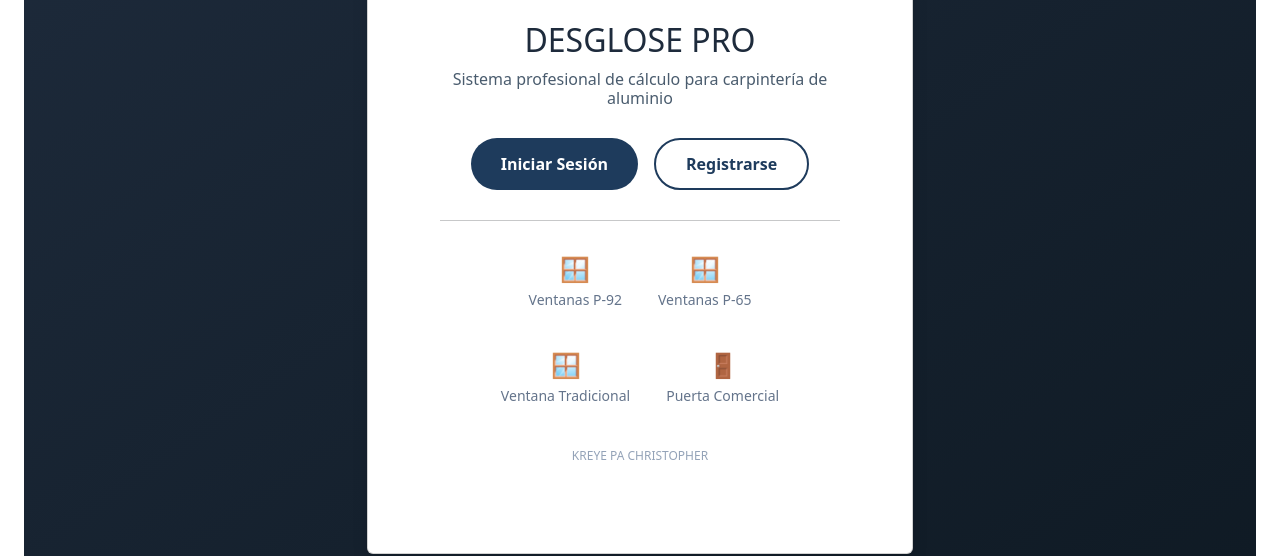
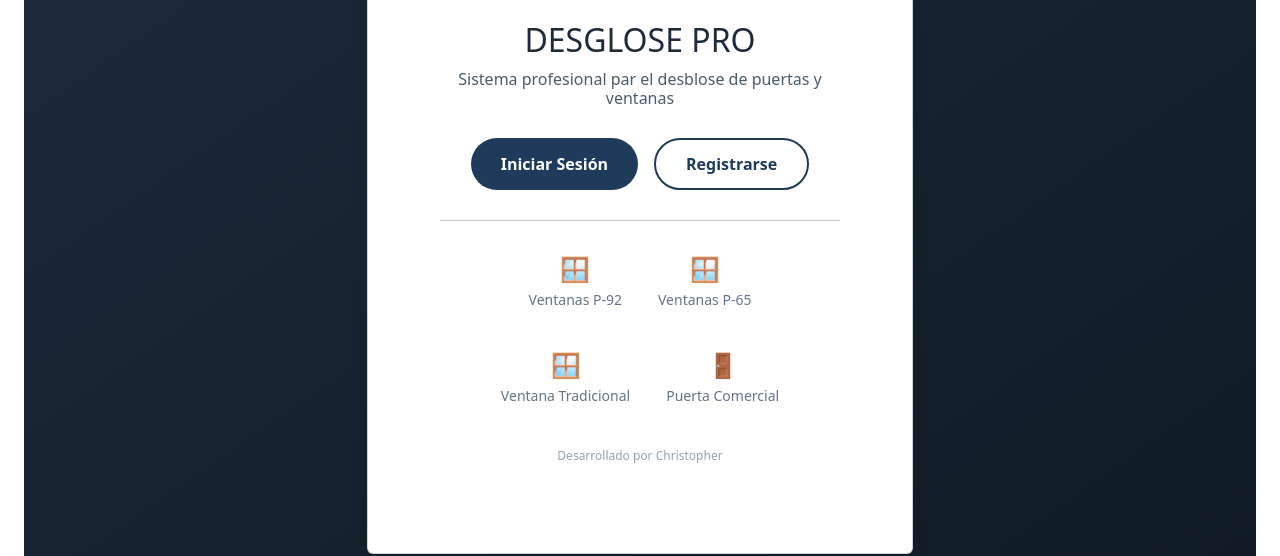
Before and after one commit to christopher801/desglose-pro, a React (Vite) app: page / in a window 1280 px wide. Shown: the part 275-831 px from the top of the page. Built offline with nearby package versions, Linux system fonts and the light colour scheme; no server answers.

Commit message:
fix: WelcomePages

```diff
--- a/src/pages/Welcome.jsx
+++ b/src/pages/Welcome.jsx
@@ -32,7 +32,7 @@ const Welcome = () => {
                 <div style={{ fontSize: '64px', marginBottom: '20px' }}>🪟</div>
                 <h1 style={{ color: '#1e2b3c', marginBottom: '10px', fontSize: '2rem' }}>DESGLOSE PRO</h1>
                 <h2 style={{ color: '#4a5c6e', fontSize: '1rem', fontWeight: '400', marginBottom: '30px' }}>
-                  Sistema profesional de cálculo para carpintería de aluminio
+                  Sistema profesional par el desblose de puertas y ventanas
                 </h2>
 
                 <div style={{ display: 'flex', gap: '1rem', justifyContent: 'center', marginBottom: '30px' }}>
@@ -87,7 +87,7 @@ const Welcome = () => {
                 </div>
 
                 <div style={{ marginTop: '30px', fontSize: '12px', color: '#94a3b8' }}>
-                  <p>KREYE PA CHRISTOPHER</p>
+                  <p>Desarrollado por Christopher</p>
                 </div>
               </Card.Body>
             </Card>
```
